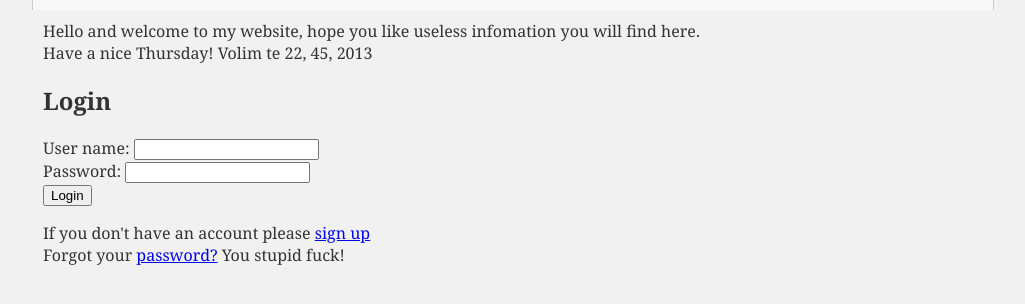
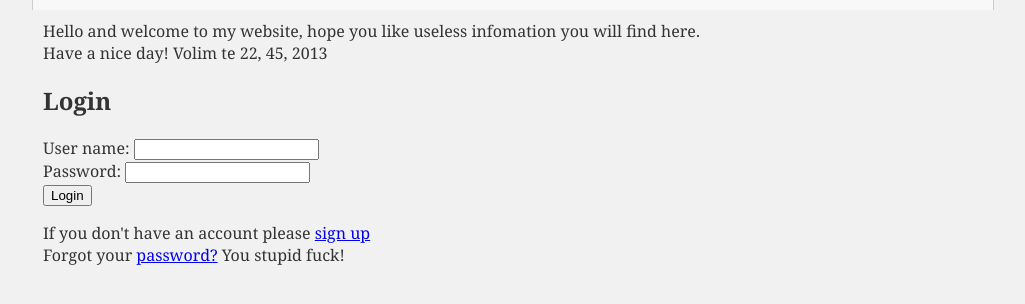
Before and after one commit to djommy/learningphp, a PHP site: page / in a window 1280 px wide. Shown: the top 304 px of the page, without its empty margins (127-1152 px from the left). Run offline with PHP 8.4, Linux system fonts and the light colour scheme; some libraries are stand-ins or nearby versions.

Commit message:
Remove rubbish from code

```diff
--- a/includes/welcome.php
+++ b/includes/welcome.php
@@ -1,4 +1,4 @@
 
  <?php
- $welcomeMessage = "Hello and welcome to my website, hope you like useless infomation you will find here. Have a nice " . date(l) . "!";
+ $welcomeMessage = "Hello and welcome to my website, hope you like useless infomation you will find here. Have a nice day!";
  ?>
```
